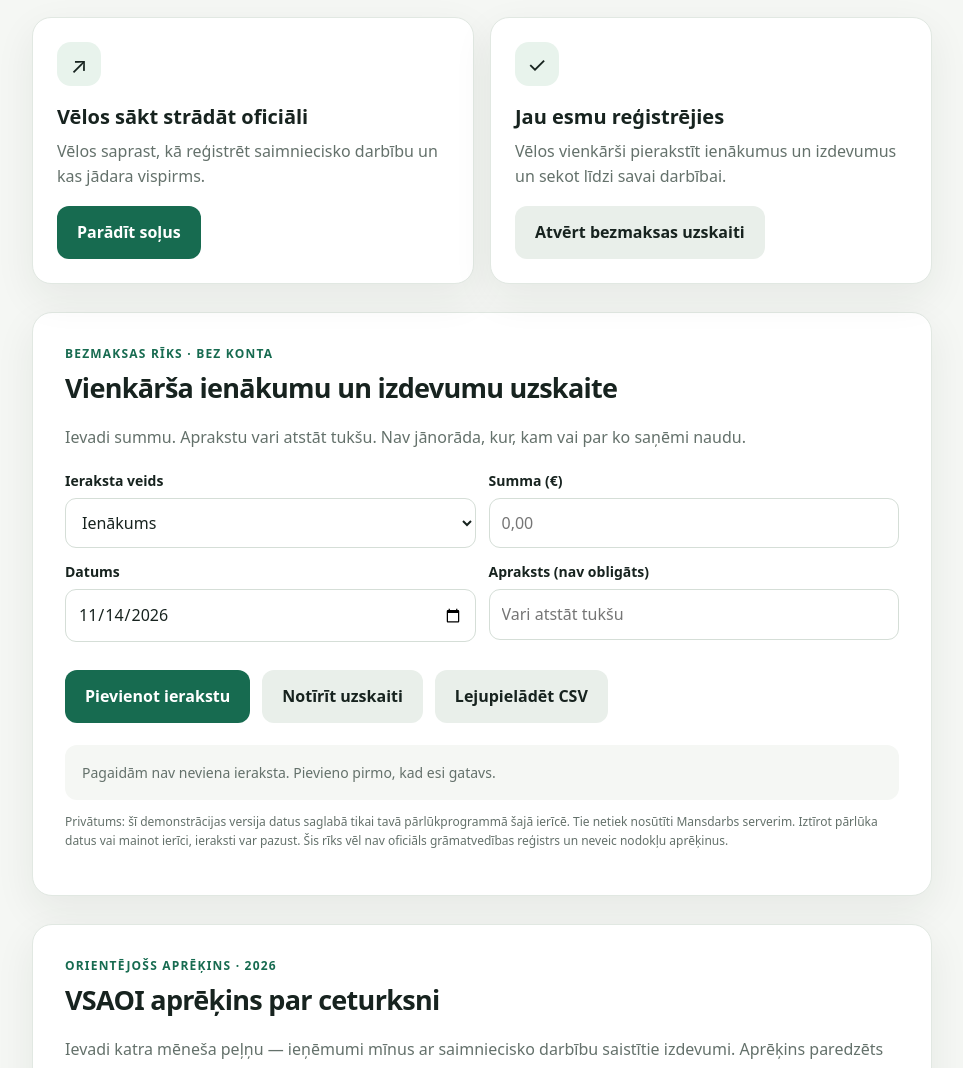
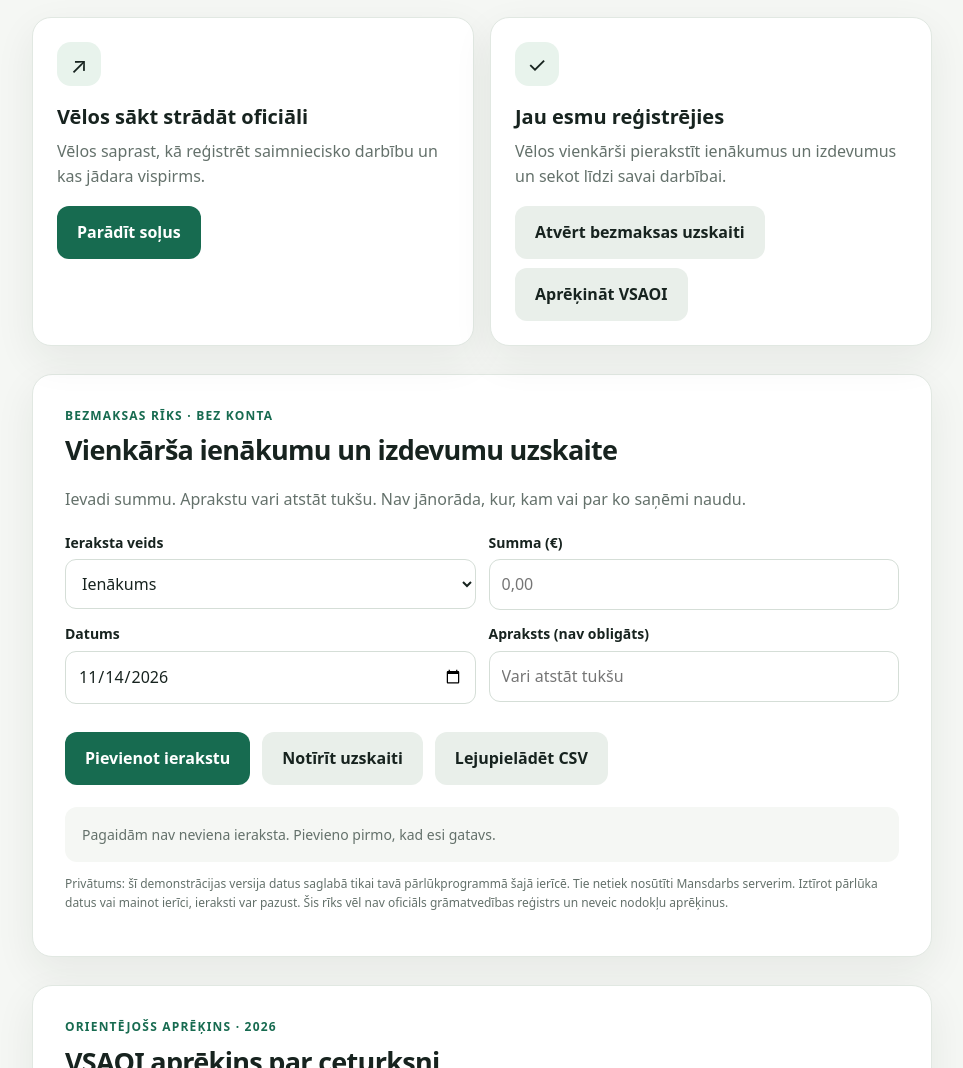
Before and after one commit to Kalins55/mansdarbs, a plain HTML site: page index.html in a window 1280 px wide. Shown: the part 648-1716 px from the top of the page, without its empty margins (158-1121 px from the left). Drawn offline with Linux system fonts and the light colour scheme.

Commit message:
Link VSAOI calculator from registered user card

```diff
--- a/index.html
+++ b/index.html
@@ -32,7 +32,7 @@
 <div class="sectionhead"><div class="eyebrow">Izvēlies, kas tev vajadzīgs</div><h2>Kur tu šobrīd esi?</h2><p>Nav jāzina grāmatvedības termini. Sāc ar sev piemērotāko.</p></div>
 <div class="cards">
 <article class="card"><div class="icon">↗</div><h3>Vēlos sākt strādāt oficiāli</h3><p>Vēlos saprast, kā reģistrēt saimniecisko darbību un kas jādara vispirms.</p><button class="btn primary" onclick="showGuide()">Parādīt soļus</button></article>
-<article class="card"><div class="icon">✓</div><h3>Jau esmu reģistrējies</h3><p>Vēlos vienkārši pierakstīt ienākumus un izdevumus un sekot līdzi savai darbībai.</p><a class="btn secondary" href="#uzskaite">Atvērt bezmaksas uzskaiti</a></article>
+<article class="card"><div class="icon">✓</div><h3>Jau esmu reģistrējies</h3><p>Vēlos vienkārši pierakstīt ienākumus un izdevumus un sekot līdzi savai darbībai.</p><a class="btn secondary" href="#uzskaite">Atvērt bezmaksas uzskaiti</a><a class="btn secondary" href="#nodokli" style="margin-top:9px">Aprēķināt VSAOI</a></article>
 </div>
 </section>
 
```
